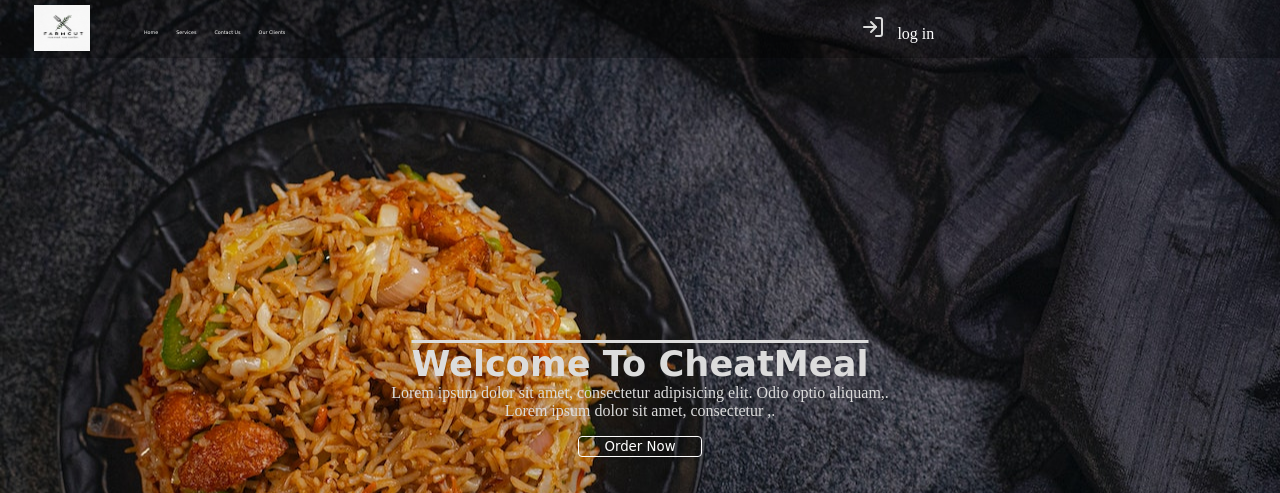
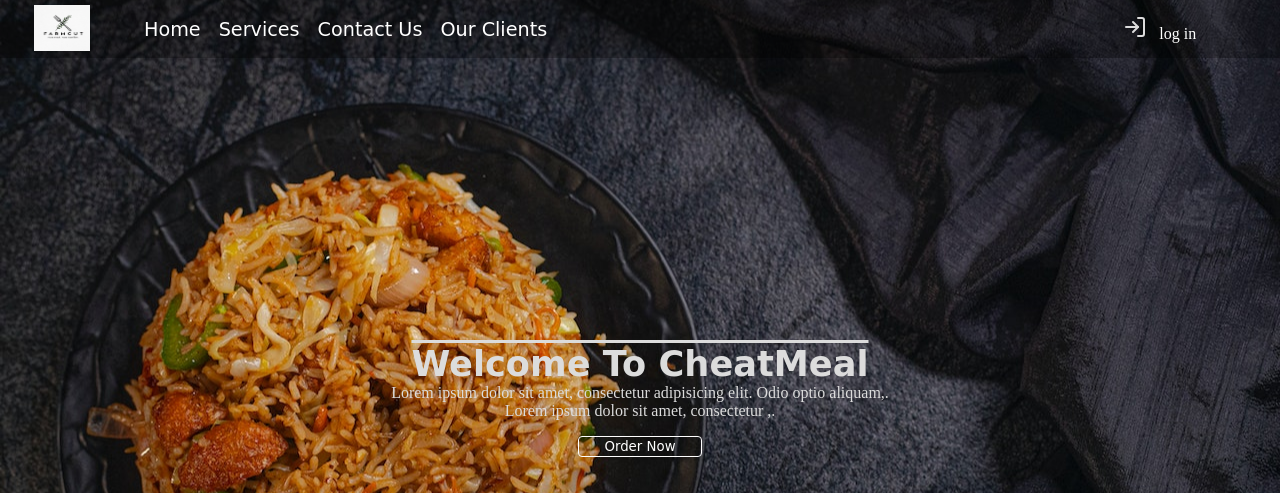
Before and after one commit to Amitkumar007-1/Restaurant-Website, a plain HTML site: page index.html in a window 1280 px wide. Shown: the top 493 px of the page. Drawn offline with Linux system fonts and the light colour scheme; a web font is replaced by a local one.

Commit message:
Update style.css

```diff
--- a/style.css
+++ b/style.css
@@ -42,7 +42,7 @@ html,body{
    font-family: 'Baloo Bhaijaan 2', cursive;
    color: white;
 
-   font-size: 0.3rem;
+   font-size: 1.2rem;
 
 }
 
```
